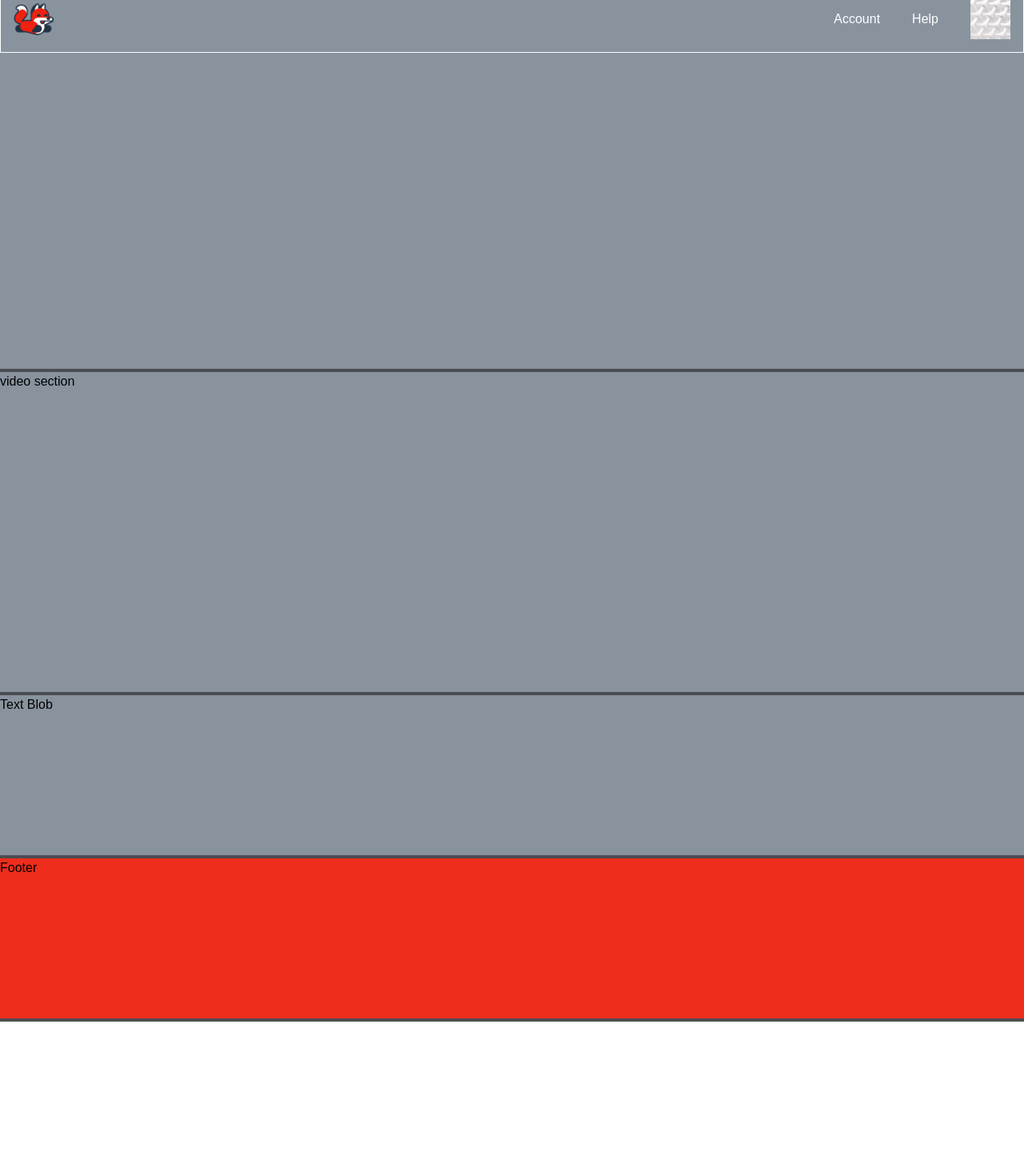
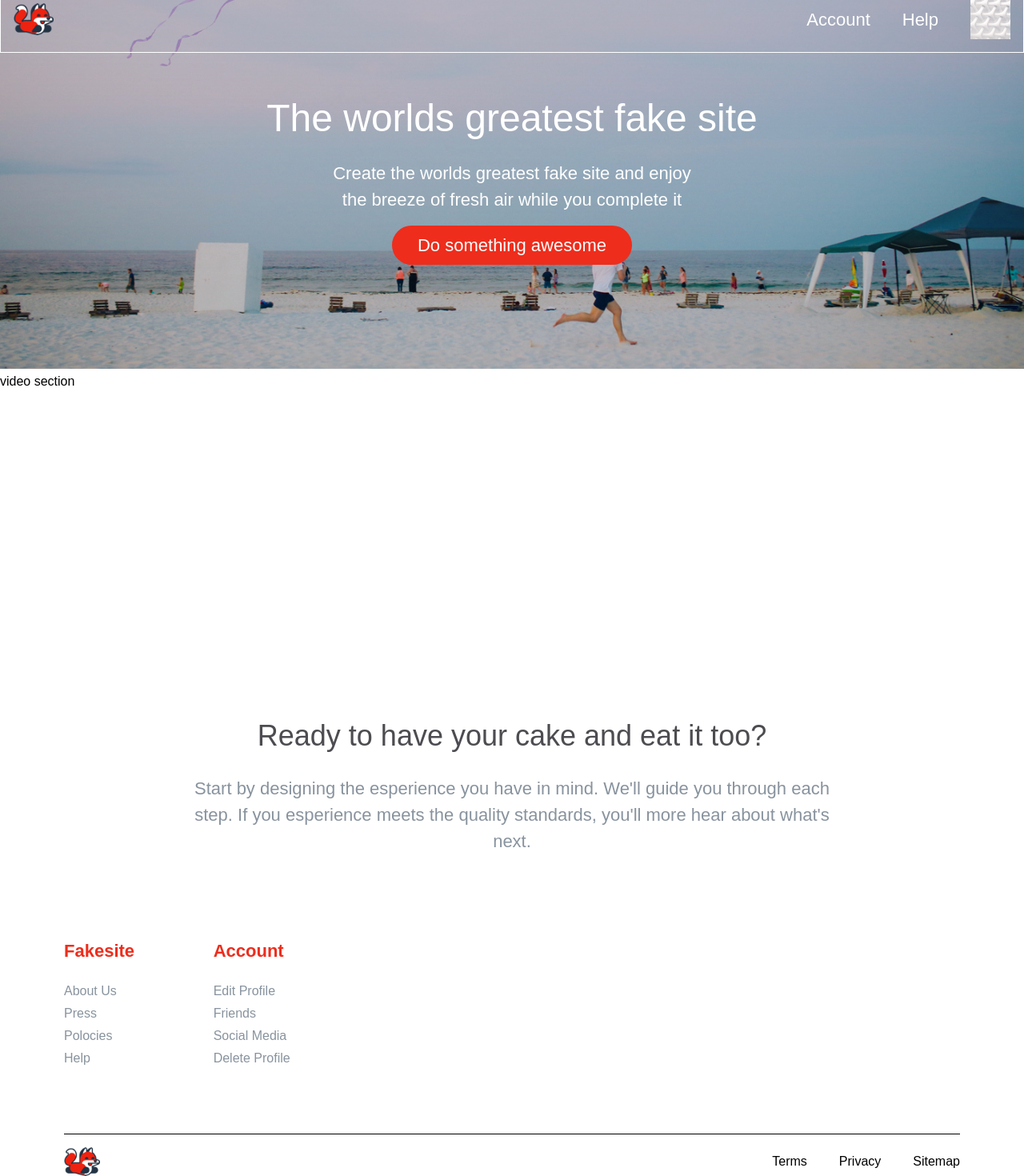
Before and after one commit to profhall/NextJS_Example, a Next.js app: page / in a window 1280 px wide. Shown: the part 18-1488 px from the top of the page at 80% size. Before the commit the page ends 1295 px from the top, so only its background shows below. Built offline with nearby package versions, Linux system fonts and the light colour scheme.

Commit message:
added other components  to grid

```diff
--- /dev/null
+++ b/components/Footer/footer.js
@@ -0,0 +1,68 @@
+import React from 'react';
+import Link from 'next/link'
+import Image from 'next/image'
+
+
+const Footer = () => {
+    return (
+        <footer className="flex flex-col  h-full justify-start w-full ">
+          <div className="flex justify-start w-full py-s-space">
+            <ul className=" w-2/12 h-full text-blueish leading-link pb-s-space">
+            <h1 className="text-p text-redish font-bold py-h-space">Fakesite</h1>
+              <li>
+                About Us
+              </li>
+              <li>
+                Press
+              </li>
+              <li>
+                Polocies
+              </li>
+              <li>
+                Help
+              </li>
+            </ul>
+
+            <ul className="w-2/12 h-full text-blueish leading-link pb-s-space">
+            <h1 className="text-p text-redish font-bold py-h-space">Account</h1>
+              <li>
+                Edit Profile
+              </li>
+              <li>
+                Friends
+              </li>
+              <li>
+                Social Media
+              </li>
+              <li>
+                Delete Profile
+              </li>
+
+            </ul>
+          </div>
+
+          <div className="flex items-center w-full justify-center border-t pt-4">
+            <a className="flex  items-center justify-center " href="/">
+              <Image height={45} width={45} src="/assets/logo.png" alt="Logo"  />
+            </a>
+
+            <ul className="flex flex-grow justify-end items-center  ">
+                <li className="pr-10">
+                    <Link href={'/terms'}>Terms</Link>
+                </li>
+
+                <li className="pr-10">
+                    <Link href={'/privacy'}>Privacy</Link>
+                </li>
+                <li>
+                    <Link href="/sitemap">
+                        Sitemap
+                    </Link>
+                </li>
+            </ul>
+          </div>
+      </footer>
+    );
+};
+
+export default Footer;
--- /dev/null
+++ b/components/Hero/hero.js
@@ -0,0 +1,19 @@
+import React from 'react';
+
+const Hero = ({heading,message,cta, toggleHeader}) => {
+    return (
+        <div className='flex text-white-text h-full flex-col items-center justify-center w-full mb-12 bg-hero bg-no-repeat bg-cover bg-center lg:bg-bottom'>
+        <button onClick={toggleHeader} className="lg:invisible fixed top-5 right-5 float-right">
+          Click Me
+        </button>
+            <div className='flex flex-col z-[2] text-center  '>
+                <h2 className='text-h1  '>{heading}</h2>
+                <p className='py-4 text-p self-center w-[55%]'>{message}</p>
+            </div>
+            <button className='px-8 py-2 text-p text-center rounded-full bg-redish'>{cta}</button>
+
+        </div>
+    );
+};
+
+export default Hero;
--- a/components/NavBar/navBar.js
+++ b/components/NavBar/navBar.js
@@ -9,7 +9,7 @@
     // const [header,setHeader] = useState("invisible")
 
     return (
-        <div className={`lg:fixed h-full lg:h-auto text-white-text lg:top-0 w-full border`}>
+        <div className={`lg:absolute h-full lg:h-auto text-white-text lg:top-0 w-full border`}>
 
             <div className="w-full m-auto flex justify-between items-center p-4">
             <Link className="" href={'/'}>
@@ -22,12 +22,12 @@
                         />
             </Link>
 
-            <ul className="flex flex-grow justify-end items-center ">
+            <ul className="flex flex-grow justify-end items-center text-p ">
                 <li className="pr-10">
                     <Link href={'/account'}>Account</Link>
                 </li>
 
-                <li className="pr-10">
+                <li className="pr-10 ">
                     <Link href={'/help'}>Help</Link>
                 </li>
                 <li>
--- /dev/null
+++ b/components/TextBlob/text_blob.js
@@ -0,0 +1,16 @@
+import React from 'react';
+
+const TextBlob = ({blob_head, blob_message}) => {
+    return (
+        <div className=" m-auto w-[65%] h-full object-center flex flex-col justify-center text-center py-s-space">
+          <h1 className="text-h2 text-blackish py-h-space ">
+              {blob_head}
+          </h1>
+          <h1 className="text-p text-blueish ">
+              {blob_message}
+          </h1>
+        </div>
+    );
+};
+
+export default TextBlob;
--- a/pages/index.tsx
+++ b/pages/index.tsx
@@ -2,11 +2,19 @@
 import Head from 'next/head'
 import Image from 'next/image'
 import { useEffect, useState } from 'react'
+import Hero from '../components/Hero/hero.js'
+import Footer from '../components/Footer/footer.js'
+import TextBlob from '../components/TextBlob/text_blob'
 import NavBar from '../components/NavBar/navBar.js'
 
 
 const Home: NextPage = () => {
   const [header,setHeader] = useState("invisible")
+  const blob_head = useState("Ready to have your cake and eat it too?")
+  const blob_mess = useState("Start by designing the esperience you have in mind. We'll guide you through each step. If you esperience meets the quality standards, you'll more hear about what's next.")
+  const cta_button = useState("Do something awesome")
+  const hero_head = useState("The worlds greatest fake site")
+  const hero_mess = useState("Create the worlds greatest fake site and enjoy the breeze of fresh air while you complete it")
 
   useEffect(() => {
     console.log(header)
@@ -17,25 +25,28 @@
   }
 
   return (
-    <div className=" bg-blackish grid grid-rows-m-layout lg:grid-rows-layout grid-cols-5 gap-1 min-h-screen w-full ">
+    <div className="grid grid-rows-m-layout lg:grid-rows-layout grid-cols-5 gap-1 min-h-screen w-full ">
       <div className={` col-start-1 col-span-3 lg:col-span-5 row-start-1 row-span-5 lg:row-span-1 ${header} lg:visible z-10`}>
 
         <NavBar header={header}/>
       </div>
-      {/* <NavBar header={header}/> */}
 
       <div className=' bg-blueish col-start-1 col-span-5 row-start-1  row-span-2  '>
-        hero
-        <button onClick={toggleHeader} className="lg:invisible float-right">
-          Click Me
-        </button>
+
+        <Hero heading={hero_head} message={hero_mess} cta={cta_button} toggleHeader={toggleHeader} />
+
       </div>
 
-      <div className=' bg-blueish col-start-1 col-span-5 row-start-3 '>video section</div>
+      <div className='bg-white-text col-start-1 col-span-5 row-start-3 '>video section</div>
 
-      <div className=' bg-blueish col-start-1 col-span-5 row-start-4 '>Text Blob</div>
+      <div className='bg-white-text col-start-1 col-span-5 row-start-4 '>
 
-      <div className=' bg-redish col-start-1 col-span-5 grid grid-rows-2 row-start-5 '>Footer</div>
+      <TextBlob blob_message={blob_mess} blob_head={blob_head}  />
+      </div>
+
+      <div className='bg-white-text col-start-1 col-span-5 row-start-5 px-20  pt-s-space'>
+        <Footer/>
+      </div>
     </div>
   )
 }
```
